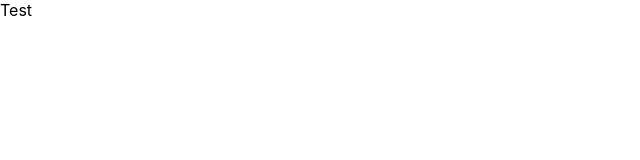
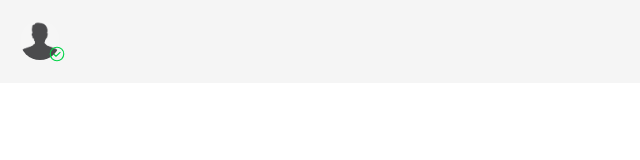
Before and after one commit to diana-spi/chat, a React (Create React App) app: page / in a window 1280 px wide. Shown: the top 160 px of the page, without its empty margins (0-640 px from the left). Built offline with nearby package versions, Linux system fonts and the light colour scheme.

Commit message:
Added Account block

```diff
--- a/package.json
+++ b/package.json
@@ -7,6 +7,7 @@
     "@testing-library/react": "^13.3.0",
     "@testing-library/user-event": "^13.5.0",
     "axios": "^0.27.2",
+    "phosphor-react": "^1.4.1",
     "react": "^18.2.0",
     "react-dom": "^18.2.0",
     "react-scripts": "5.0.1",
--- a/src/App.scss
+++ b/src/App.scss
@@ -0,0 +1 @@
+@import "src/styles/general";
--- /dev/null
+++ b/src/components/AccountInfoBlock/AccountInfoBlock.jsx
@@ -0,0 +1,13 @@
+import "./AccountInfoBlock.scss";
+import { CheckCircle } from "phosphor-react";
+
+function AccountInfoBlock() {
+  return (
+    <div className="account-info-block">
+      <img className="account-info-block__acc-img" src="img/avatar-placeholder.png" alt="Avatar" />
+      <CheckCircle className="account-info-block__status" />
+    </div>
+  );
+}
+
+export default AccountInfoBlock;
--- /dev/null
+++ b/src/components/AccountInfoBlock/AccountInfoBlock.scss
@@ -0,0 +1,25 @@
+@import "src/styles/colors";
+
+.account-info-block {
+  $self: &;
+  padding: 2rem;
+  background: $background-color;
+
+  &__acc-img {
+    width: 4rem;
+    height: 4rem;
+    border-radius: 50%;
+    object-fit: cover;
+  }
+  &__status {
+    position: absolute;
+    top: 4.5rem;
+    left: 4.8rem;
+    width: 1.8rem;
+    height: 1.8rem;
+    color: $status-color-active;
+    &:hover {
+      cursor: pointer;
+    }
+  }
+}
--- a/src/features/Chat/Chat.jsx
+++ b/src/features/Chat/Chat.jsx
@@ -1,7 +1,13 @@
 import "./Chat.scss";
 
+import AccountInfoBlock from "../../components/AccountInfoBlock/AccountInfoBlock";
+
 function Chat() {
-  return <div>Test</div>;
+  return (
+    <div>
+      <AccountInfoBlock />
+    </div>
+  );
 }
 
 export default Chat;
--- a/src/index.css
+++ /dev/null
@@ -1,13 +0,0 @@
-body {
-  margin: 0;
-  font-family: -apple-system, BlinkMacSystemFont, 'Segoe UI', 'Roboto', 'Oxygen',
-    'Ubuntu', 'Cantarell', 'Fira Sans', 'Droid Sans', 'Helvetica Neue',
-    sans-serif;
-  -webkit-font-smoothing: antialiased;
-  -moz-osx-font-smoothing: grayscale;
-}
-
-code {
-  font-family: source-code-pro, Menlo, Monaco, Consolas, 'Courier New',
-    monospace;
-}
--- /dev/null
+++ b/src/styles/_colors.scss
@@ -0,0 +1,4 @@
+$background-color: #f5f5f5;
+
+$status-color-active: #00d447;
+$status-color-inactive: #9d9d9d;
--- /dev/null
+++ b/src/styles/_general.scss
@@ -0,0 +1,11 @@
+@import url("https://fonts.googleapis.com/css2?family=Mulish:ital,wght@0,200;0,300;0,400;0,500;0,600;0,700;0,800;0,900;1,200;1,300;1,400;1,500;1,600;1,700;1,800;1,900&display=swap");
+
+* {
+  margin: 0;
+  padding: 0;
+  box-sizing: border-box;
+}
+html {
+  font-size: 10px;
+  font-family: "Mulish", sans-serif;
+}
```
Also changed, not shown: src/index.js (+5 -6 lines), public/img/avatar-placeholder.png (added), src/App.jsx (renamed from src/App.js), src/components/SearchBlock/SearchBlock.jsx (added), 1 other file (tests, documents, lock files or other folders).
